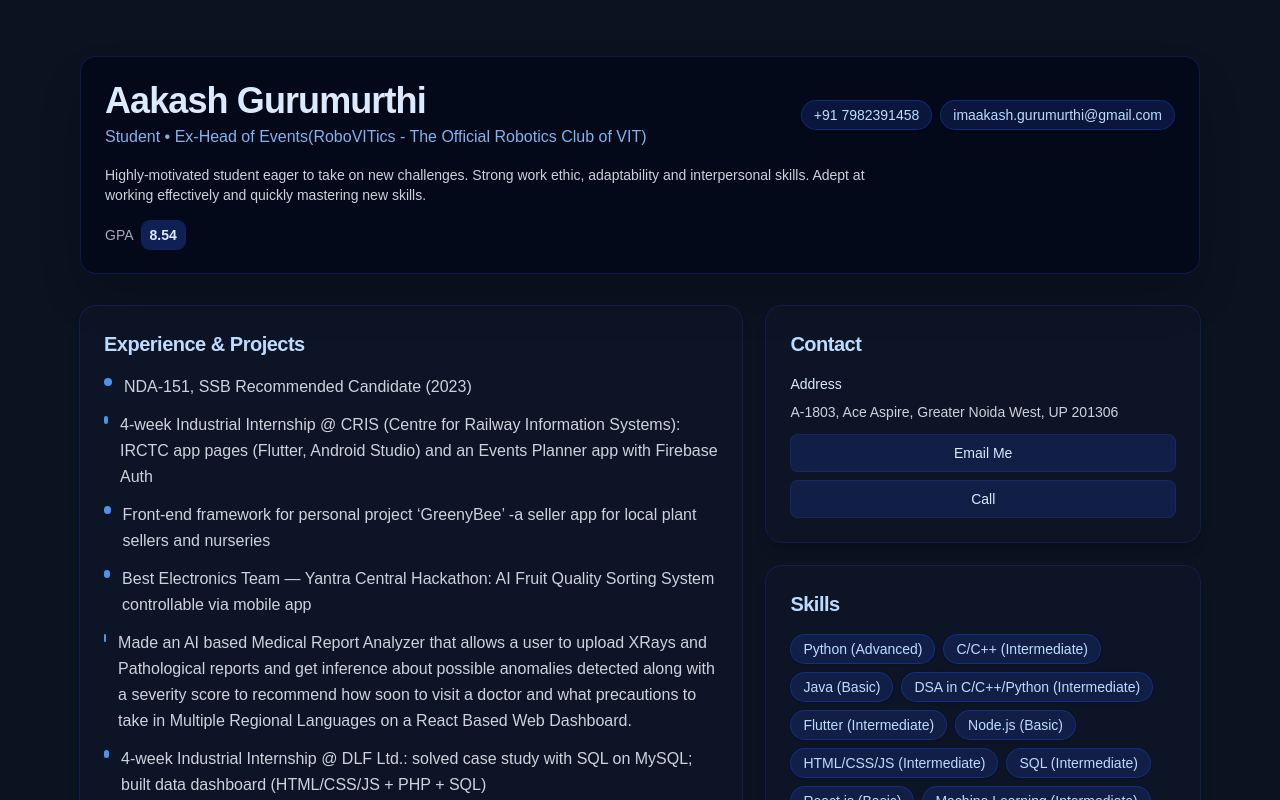
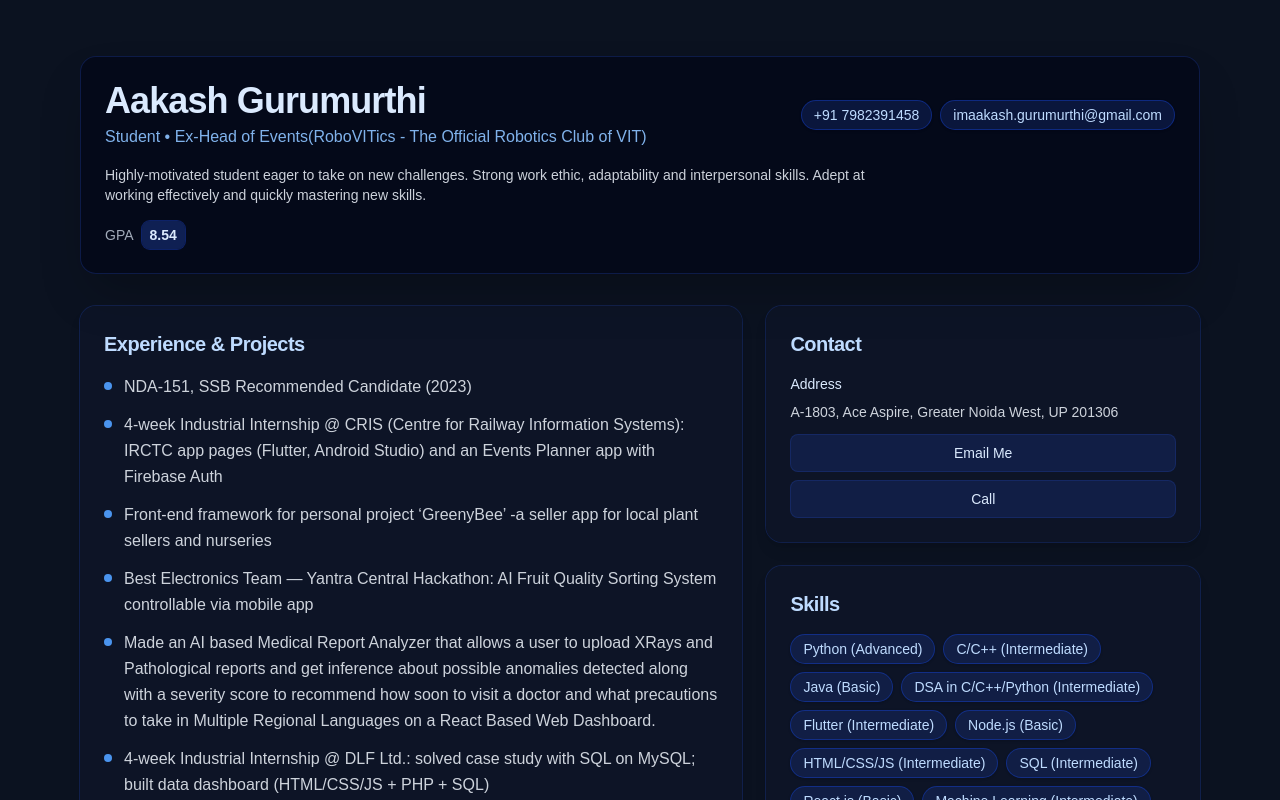
Before and after one commit to Aakash10032005/my-portfolio, a Next.js app: page / in a window 1280 px wide. Shown: the top 800 px of the page. Built offline with nearby package versions, Linux system fonts and the light colour scheme.

Commit message:
Fix bullet point alignment in Experience & Projects

```diff
--- a/app/page.tsx
+++ b/app/page.tsx
@@ -124,8 +124,8 @@ export default function PortfolioDashboard() {
             <Section title="Experience & Projects">
               <ul className="space-y-3">
                 {data.experiences.map((item, idx) => (
-                  <li key={idx} className="flex gap-3">
-                    <span className="mt-1 inline-block h-2 w-2 rounded-full bg-blue-400/90" />
+                  <li key={idx} className="flex items-start gap-3">
+                    <span className="mt-2 shrink-0 inline-block h-2 w-2 rounded-full bg-blue-400/90" />
                     <span className="leading-relaxed">{item}</span>
                   </li>
                 ))}
```
